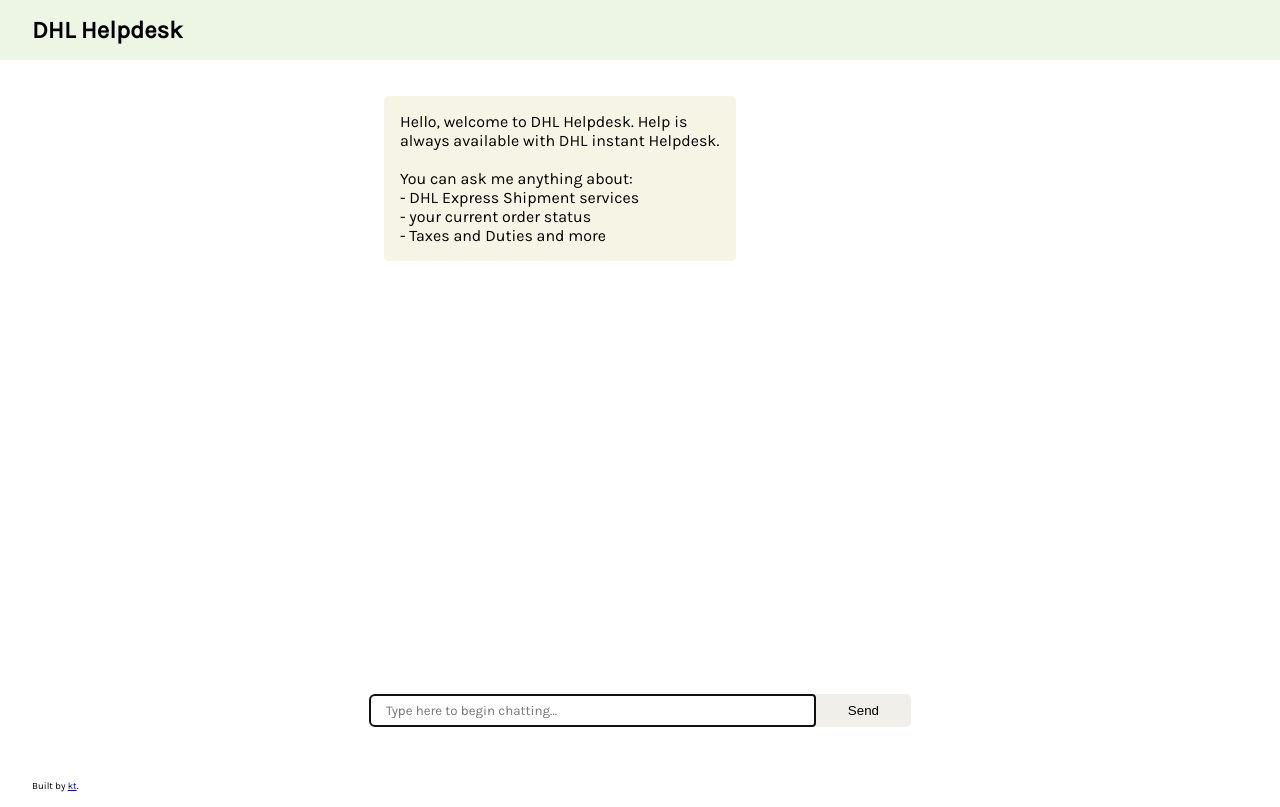
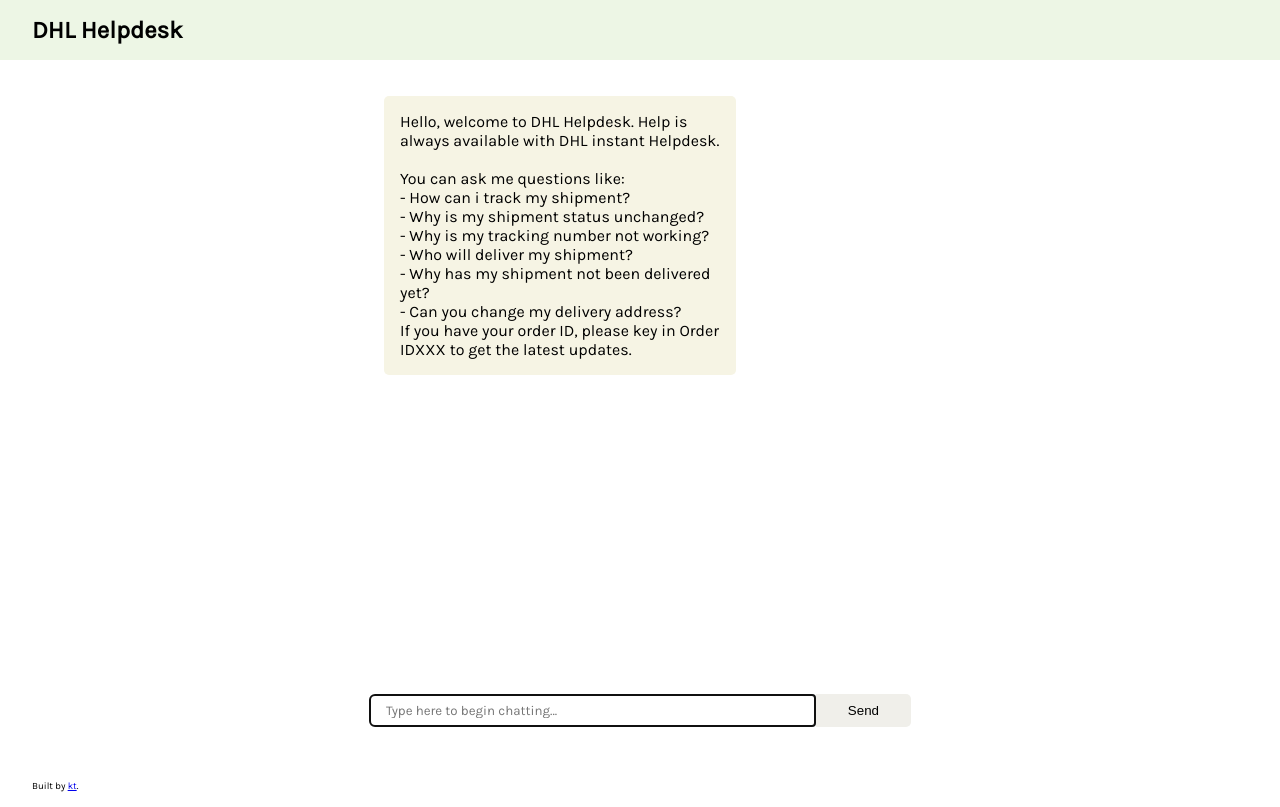
Before and after one commit to kaylint/NLPChatbot, a Flask app: page / in a window 1280 px wide. Run offline with Flask 2, Linux system fonts and the light colour scheme.

Commit message:
new html

```diff
--- a/example_app/templates/index.html
+++ b/example_app/templates/index.html
@@ -30,7 +30,14 @@
     <main class="chat-section">
         <form class="phone-outline">
             <article class="chat-history">
-                <p class="chat-bubble theirs">Hello, welcome to DHL Helpdesk. Help is always available with DHL instant Helpdesk. <br><br>You can ask me anything about: <br> - DHL Express Shipment services<br> - your current order status<br> - Taxes and Duties and more
+                <p class="chat-bubble theirs">Hello, welcome to DHL Helpdesk. Help is always available with DHL instant Helpdesk. <br><br>You can ask me questions like:
+                    <br> - How can i track my shipment?
+                    <br> - Why is my shipment status unchanged?
+                    <br> - Why is my tracking number not working?
+                    <br> - Who will deliver my shipment?
+                    <br> - Why has my shipment not been delivered yet?
+                    <br> - Can you change my delivery address?
+                    <br> If you have your order ID, please key in Order IDXXX to get the latest updates.
                 </p>
             </article>
             <div class="message-bar">
```
